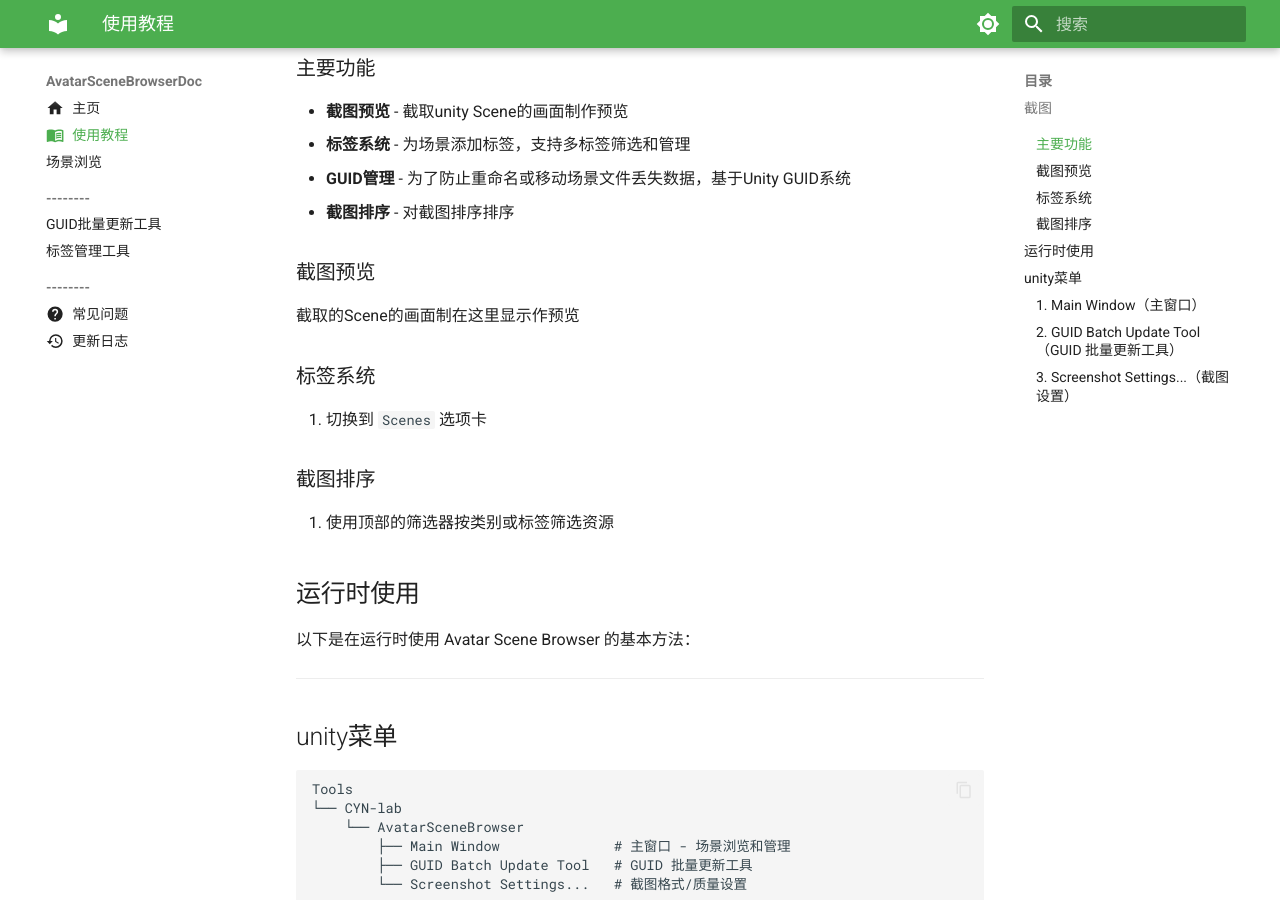
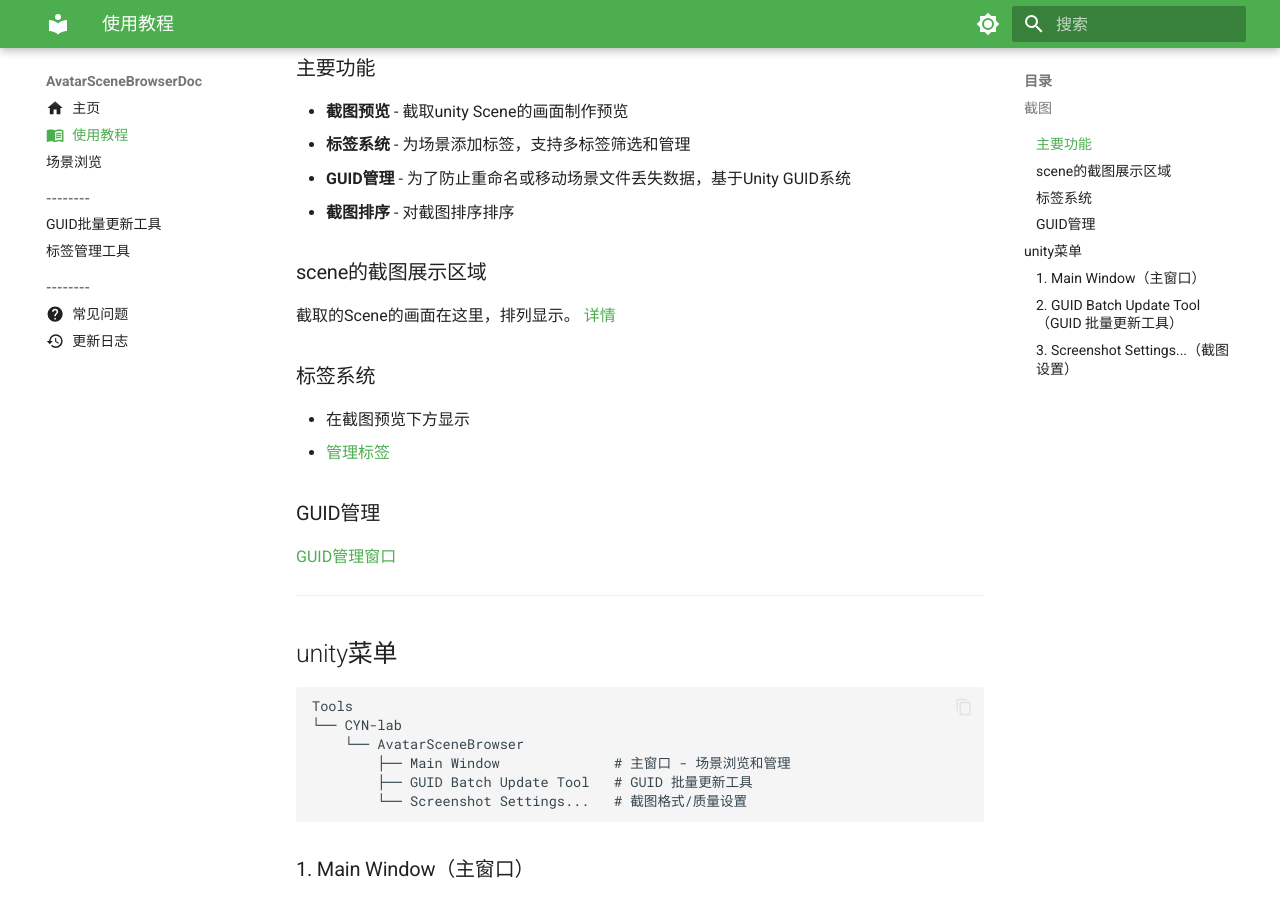
Before and after one commit to Cynth-Mt/AvatarSceneBrowserDoc, an MkDocs documentation site: the page built from docs/tutorial.md, in a window 1280 px wide and 900 px high, scrolled down 785 px. Built offline with MkDocs 1.6.1 and Material for MkDocs 9.7.7, drawn with Linux system fonts in a browser that asks for light colours.

Commit message:
修改文档

```diff
--- a/docs/tutorial.md
+++ b/docs/tutorial.md
@@ -34,25 +34,20 @@ icon: material/book-open-variant
 - **截图排序** - 对截图排序排序
 
 
-
-### 截图预览
-截取的Scene的画面制在这里显示作预览
-
+### scene的截图展示区域
+截取的Scene的画面在这里，排列显示。
+[详情](scene-browsing.md)
 
 
 ### 标签系统
 
-1. 切换到 `Scenes` 选项卡
+- 在截图预览下方显示
+- [管理标签](tag-manager.md)
 
 
-### 截图排序
+### GUID管理
 
-1. 使用顶部的筛选器按类别或标签筛选资源
-
-
-## 运行时使用
-
-以下是在运行时使用 Avatar Scene Browser 的基本方法：
+[GUID管理窗口](guid-batch-update-tool.md)
 
 
 --------
```
Also changed, not shown: docs/scene-browsing.md (+3 -3 lines), docs/update-history.md (+4 -4 lines).
